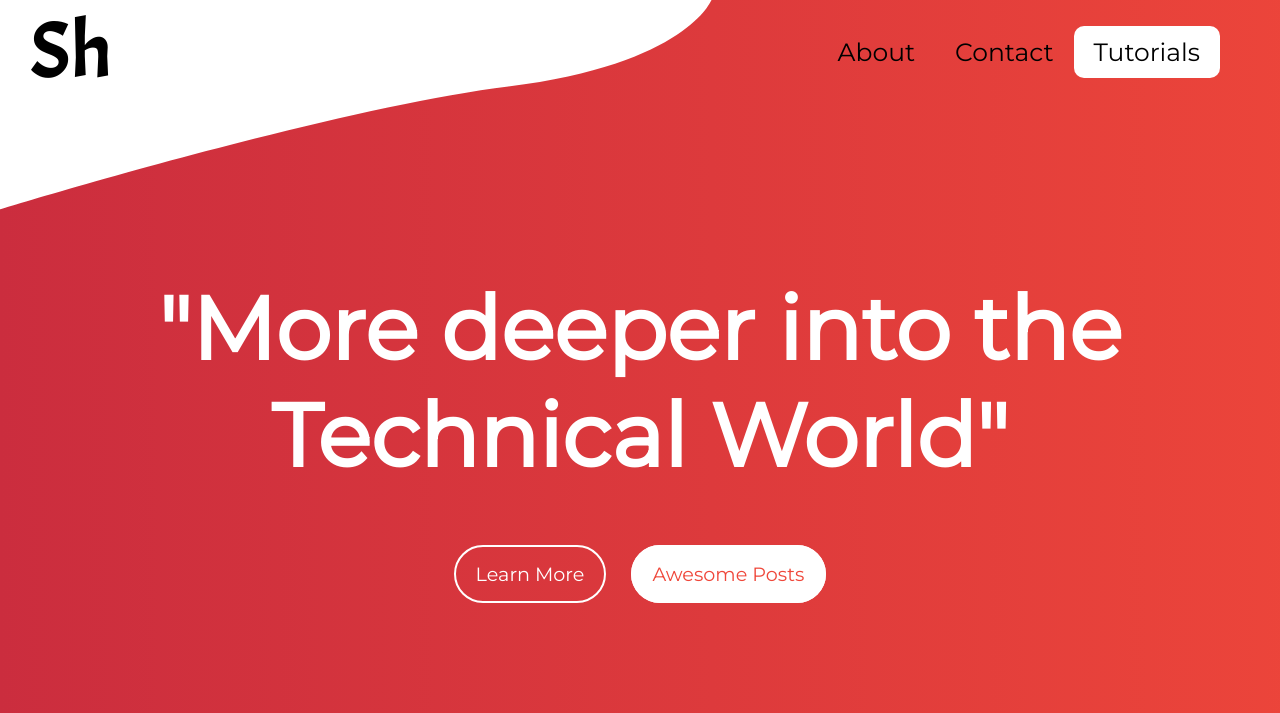
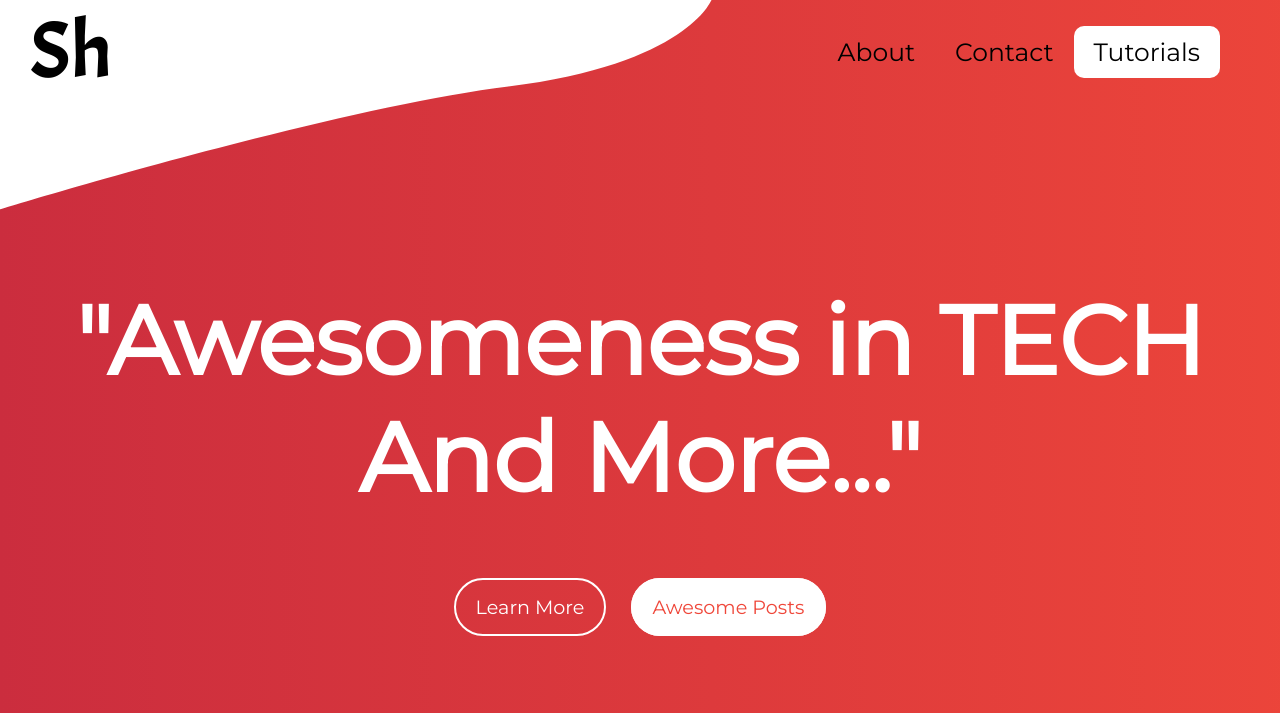
Before and after one commit to sparklinghero/sparklinghero.github.io, a plain HTML site: page index.html in a window 1280 px wide. Shown: the top 713 px of the page. Drawn offline with Linux system fonts and the light colour scheme; a web font is replaced by a local one.

Commit message:
some modifications

```diff
--- a/css/main.css
+++ b/css/main.css
@@ -88,7 +88,7 @@ nav ul li a:hover {
 
 .container h1 {
 	color: white;
-	font-size: 5.5em;
+	font-size: 6em;
 }
 
 .container a {
--- a/index.html
+++ b/index.html
@@ -19,7 +19,7 @@
 	</header>
 
 	<section class = "container">
-	<h1>"More deeper into the Technical World"</h1>
+	<h1>"Awesomeness in TECH<br>And More..."</h1>
 	<a href = "#about" class = "ab">Learn More</a>
 	<a href = "posts/home.html" class = "aws">Awesome Posts</a>
 	</section>
```
